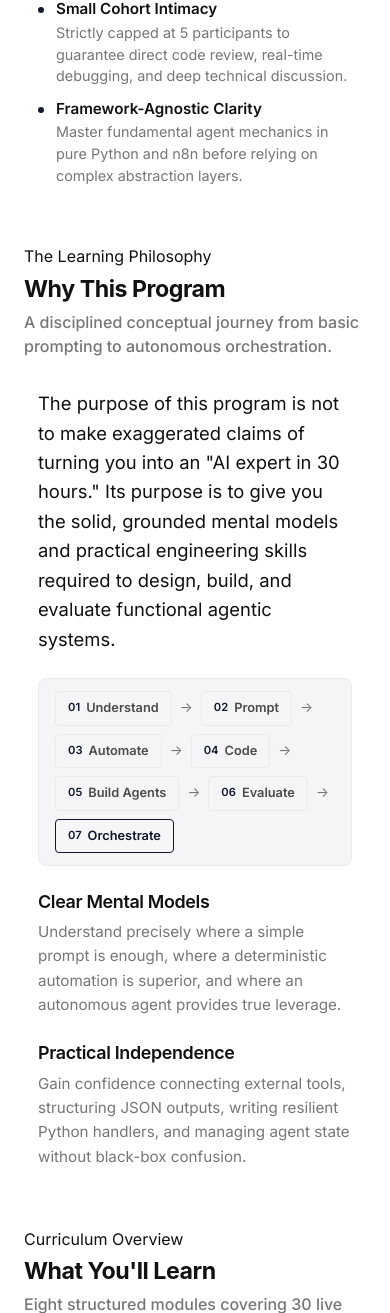
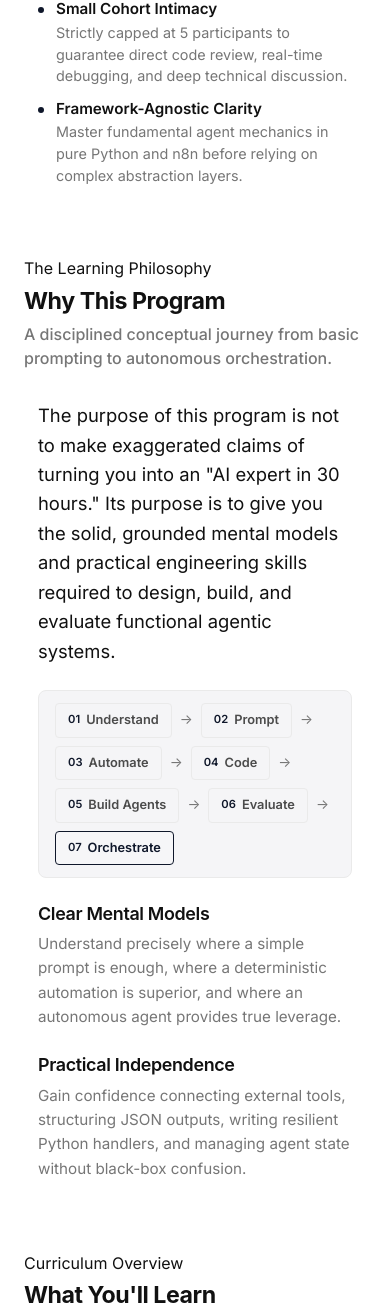
Before and after one commit to tanu268/Lohnour, a WordPress theme: template current source/lohnourpro_wp_theme/page-agentic-ai-foundations.php in a window 390 px wide. Shown: the part 1784-3097 px from the top of the page. Run offline with PHP 8.4 and a stand-in for WordPress, Linux system fonts and the light colour scheme; the site name, menu and one post (Sample post) are stand-ins, and other content is empty; some web fonts are replaced.

Commit message:
fix: refine program section spacing

```diff
--- a/current source/lohnourpro_wp_theme/page-agentic-ai-foundations.php
+++ b/current source/lohnourpro_wp_theme/page-agentic-ai-foundations.php
@@ -1998,7 +1998,7 @@ html.dark-theme .program-page .program-hero-banner .banner-theme-light,
 
 .program-page .program-section {
 	padding: 24px 0;
-	margin-bottom: var(--spacing-md);
+	margin-bottom: calc(var(--spacing-md) + 20px);
 	scroll-margin-top: calc(var(--site-header-height, 81px) + 65px);
 }
 
@@ -3025,7 +3025,7 @@ html.dark-theme .program-page .program-hero-banner .banner-theme-light,
 
 	.program-page .program-section {
 		padding: 14px 0;
-		margin-bottom: var(--spacing-sm);
+		margin-bottom: calc(var(--spacing-sm) + 12px);
 		scroll-margin-top: calc(var(--site-header-height, 81px) + 50px);
 	}
 
```
